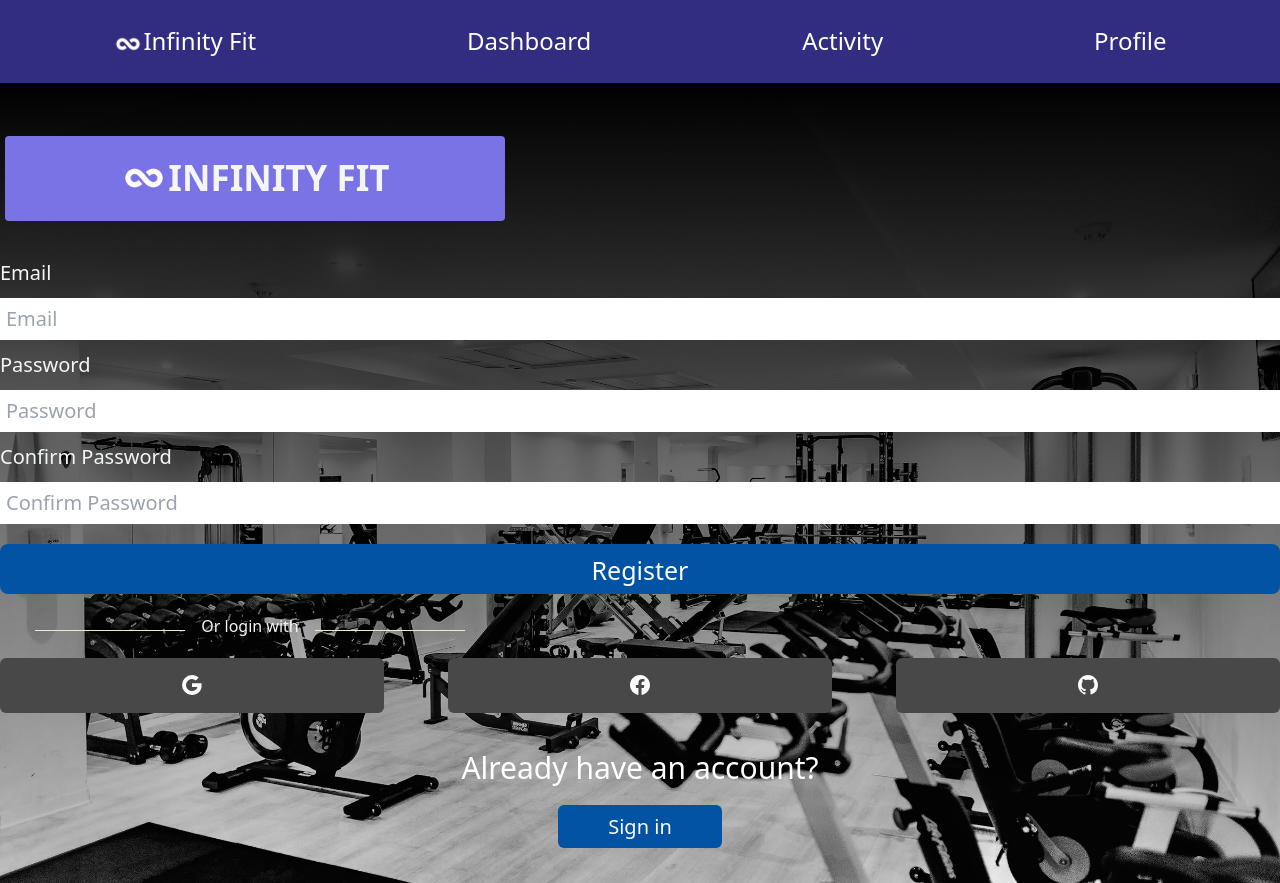
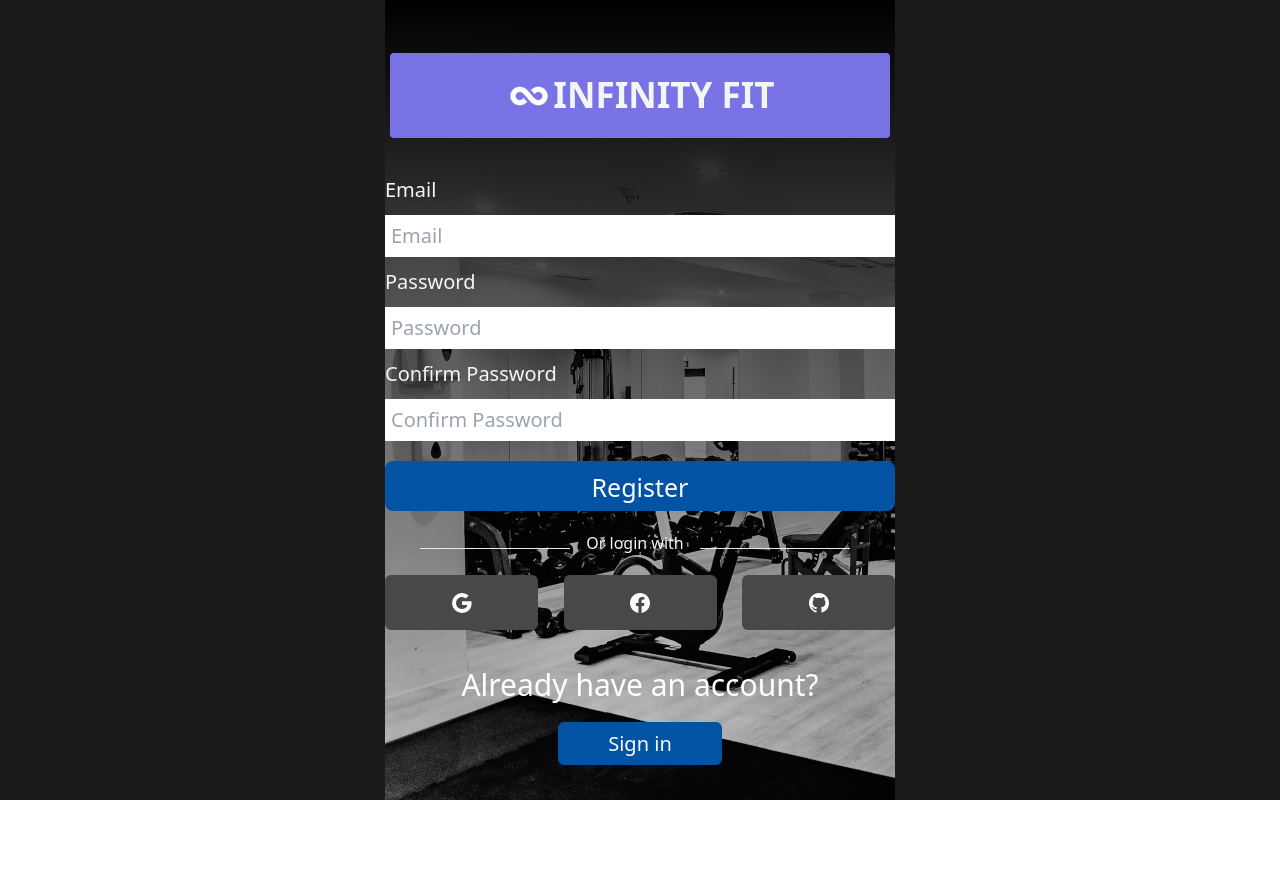
Before and after one commit to JSD5-InfinityFit/front-end-dev, a React (Vite) app: page /register in a window 1280 px wide. After the commit the page ends 800 px from the top, so only its background shows below. Built offline with nearby package versions, Linux system fonts and the light colour scheme.

Commit message:
upload and display img

```diff
--- a/src/pages/LoginPage.jsx
+++ b/src/pages/LoginPage.jsx
@@ -46,7 +46,7 @@ function LoginPage() {
   return (
     <main className="pt-12 center-top">
       <section className="">
-        <div className="card">
+        <div className="card2">
           <div className="box-logo">
             <h1>
               <img
--- a/src/pages/RegisterPage.jsx
+++ b/src/pages/RegisterPage.jsx
@@ -53,10 +53,10 @@ function RegisterPage() {
   };
 
   return (
-    <Layout>
+
       <main className="pt-12 center-top">
         <section className="">
-          <div className="card">
+          <div className="card2">
             <div className="box-logo">
               <h1>
                 <img
@@ -190,7 +190,7 @@ function RegisterPage() {
           </div>
         </section>
       </main>
-    </Layout>
+
   );
 }
 
```
